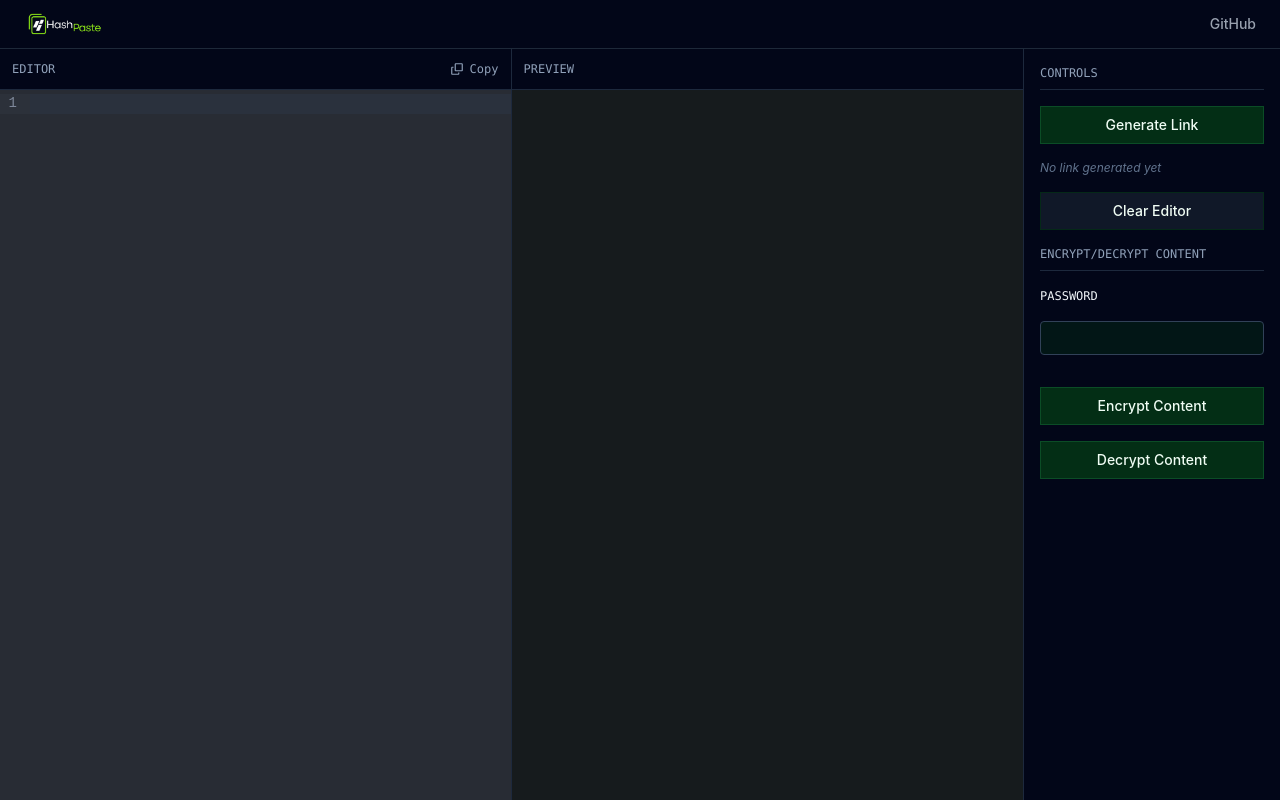
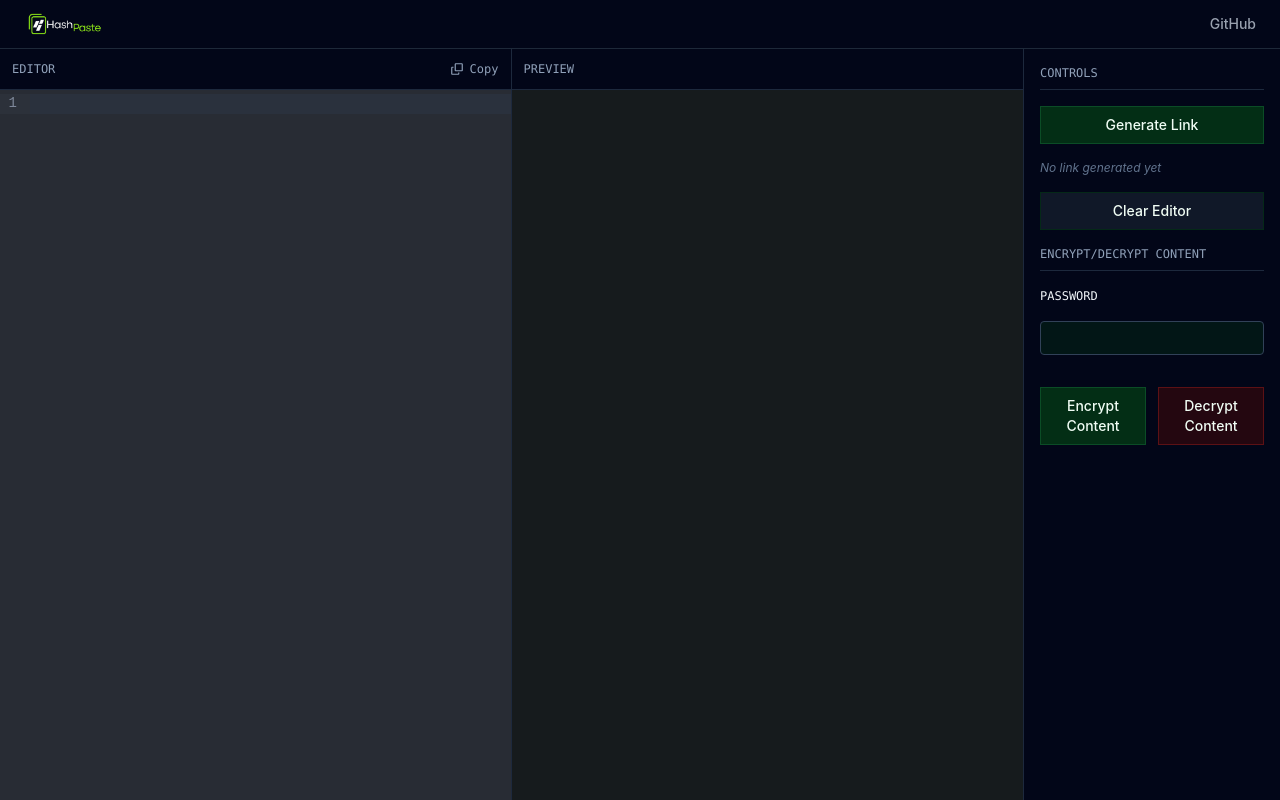
Before and after one commit to ic0e/HashPaste, a React (Vite) app: page / in a window 1280 px wide. Built offline with nearby package versions, Linux system fonts and the light colour scheme.

Commit message:
design: improved the encryption tab design

```diff
--- a/src/App.tsx
+++ b/src/App.tsx
@@ -231,10 +231,11 @@ function App() {
                     />
                     <label className="text-[10px] font-mono text-slate-400 uppercase">{encryptState}</label>
 
+                    <div className="flex w-full gap-3">
                       <button
                         type="button"
                         onClick={() => handleEncryptContent(text, password)}
-                    className="z-10 w-full py-2 px-4 bg-green-950 hover:bg-green-900 text-green-50 font-medium border border-green-900/80 hover:border-green-700 transition-all duration-200 cursor-pointer text-sm"
+                        className="z-10 flex-1 py-2 px-4 bg-green-950 hover:bg-green-900 text-green-50 font-medium border border-green-900/80 hover:border-green-700 transition-all duration-200 cursor-pointer text-sm text-center"
                       >
                         Encrypt Content
                       </button>
@@ -242,10 +243,11 @@ function App() {
                       <button
                         type="button"
                         onClick={() => handleDecryptContent(text, password)}
-                    className="z-10 w-full py-2 px-4 bg-green-950 hover:bg-green-900 text-green-50 font-medium border border-green-900/80 hover:border-green-700 transition-all duration-200 cursor-pointer text-sm"
+                        className="z-10 flex-1 py-2 px-4 bg-red-950/50 hover:bg-green-900 text-green-50 font-medium border border-red-900/60 hover:border-green-700 transition-all duration-200 cursor-pointer text-sm text-center"
                       >
                         Decrypt Content
                       </button>
+                    </div>
             </div>
       </div>
   </div>
```
Lines whose indentation alone changed are shown as unchanged.
